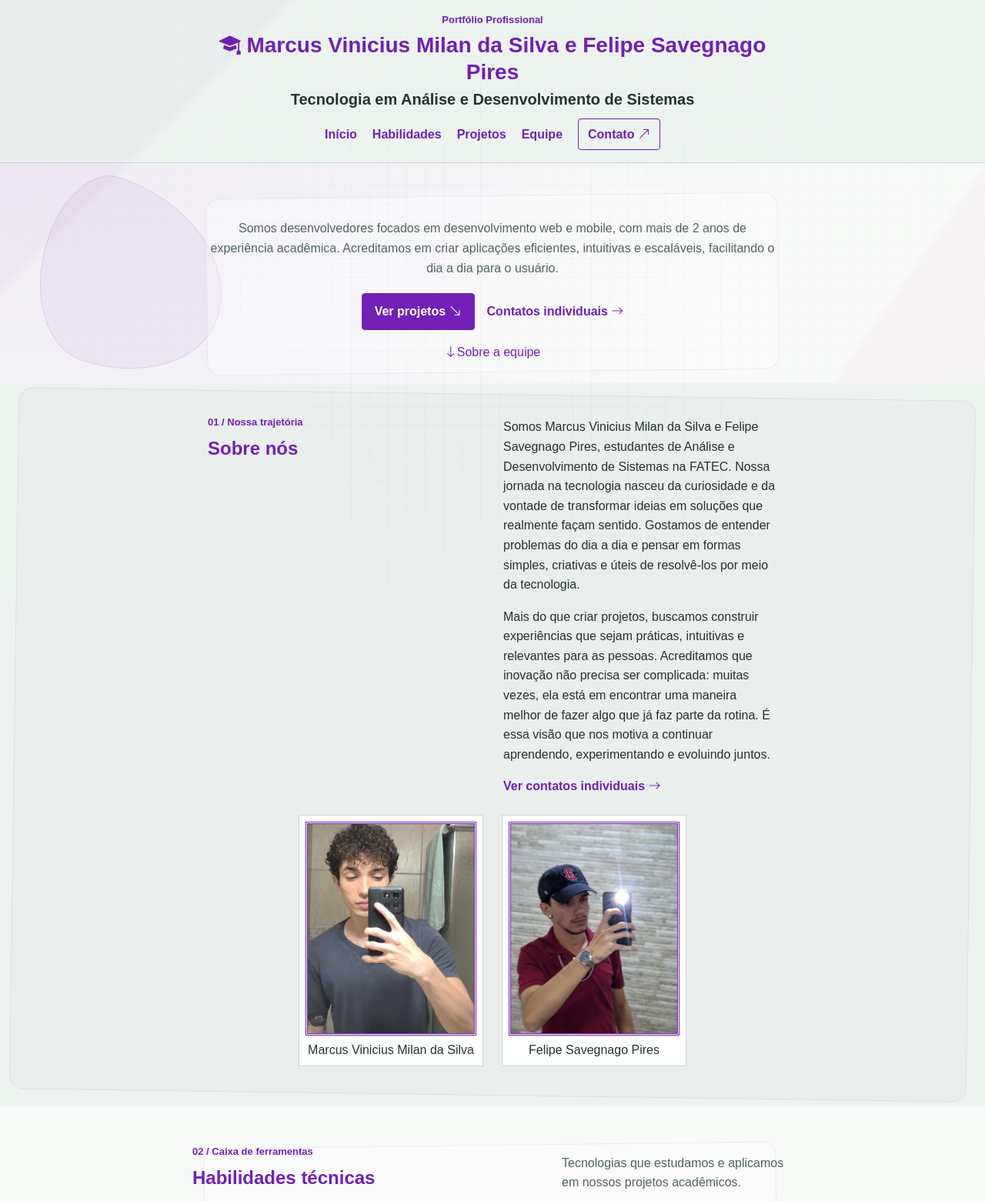
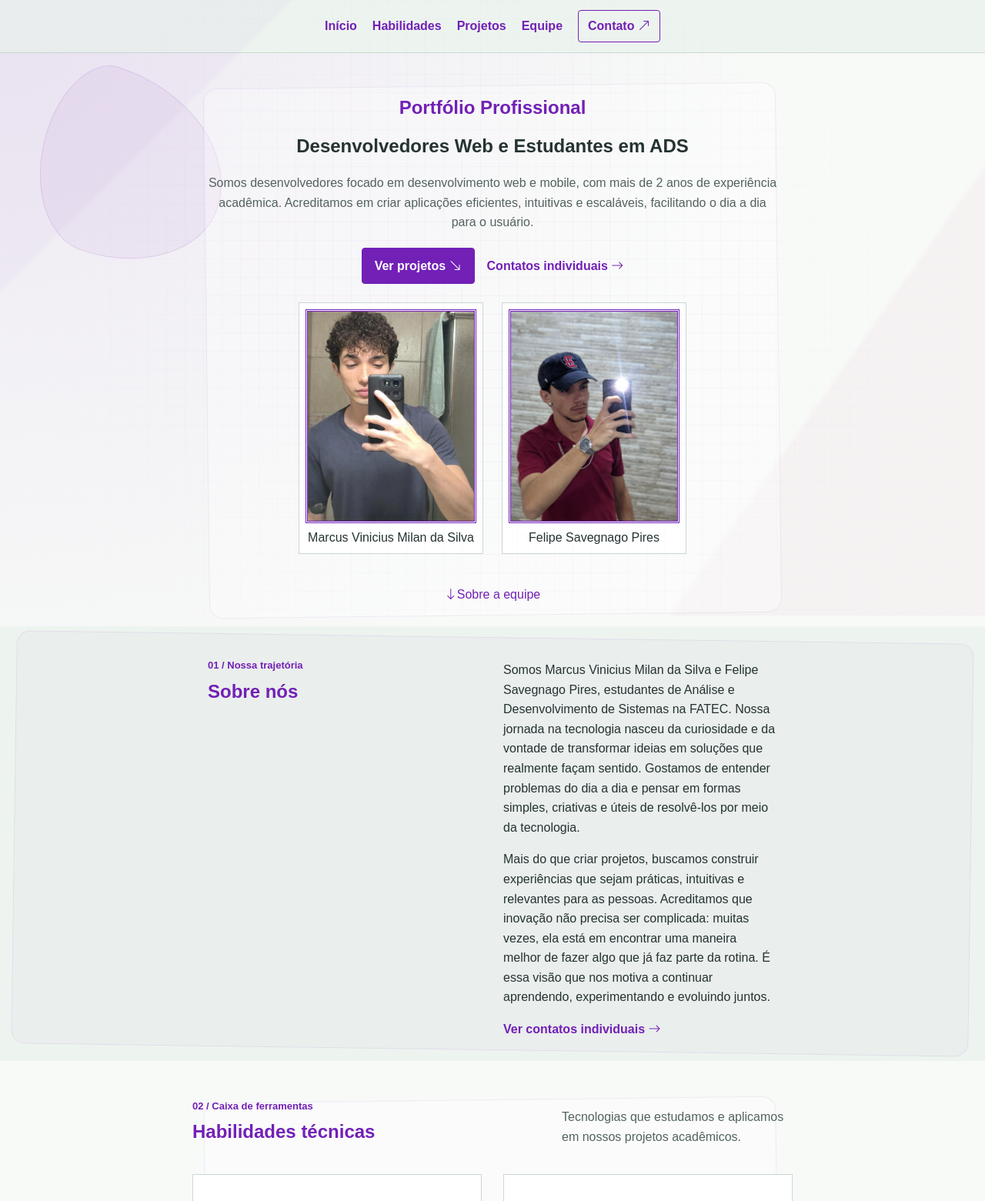
Before and after one commit to marcus0milan/portfolio_silva_pires, a plain HTML site: page index.html in a window 1280 px wide. Shown: the top 1561 px of the page at 77% size. Drawn offline with nearby package versions, Linux system fonts and the light colour scheme.

Commit message:
refactor: update header layout and enhance hero section content for improved clarity and presentation

```diff
--- a/index.html
+++ b/index.html
@@ -10,12 +10,7 @@
 </head>
 <body id="top">
 	<header class="site-header">
-		<div class="header-inner header-stack">
-			<div class="header-title">
-				<p class="eyebrow">Portfólio Profissional</p>
-				<h1 class="page-title" id="titulo-principal"><i class="bi bi-mortarboard-fill" aria-hidden="true"></i> Marcus Vinicius Milan da Silva e Felipe Savegnago Pires</h1>
-				<h2>Tecnologia em Análise e Desenvolvimento de Sistemas</h2>
-			</div>
+		<div class="header-inner">
 			<nav class="main-nav" aria-label="Navegação principal">
 				<a href="index.html" aria-current="page">Início</a>
 				<a href="#secao-habilidades">Habilidades</a>
@@ -27,13 +22,25 @@
 	</header>
 
 	<main>
-		<section class="hero content-width" aria-label="Apresentação">
+		<section class="hero content-width" aria-labelledby="titulo-principal">
 			<div class="hero-copy">
-				<p class="hero-description"> Somos desenvolvedores focados em desenvolvimento web e mobile, com mais de 2 anos de experiência acadêmica. Acreditamos em criar aplicações eficientes, intuitivas e escaláveis, facilitando o dia a dia para o usuário.</p>
+				<h1 class="page-title" id="titulo-principal">Portfólio Profissional</h1>
+				<h2>Desenvolvedores Web e Estudantes em ADS</h2>
+				<p class="hero-description"> Somos desenvolvedores focado em desenvolvimento web e mobile, com mais de 2 anos de experiência acadêmica. Acreditamos em criar aplicações eficientes, intuitivas e escaláveis, facilitando o dia a dia para o usuário.</p>
 				<div class="hero-actions">
 					<a class="button button-primary" href="#secao-projetos">Ver projetos <i class="bi bi-arrow-down-right" aria-hidden="true"></i></a>
 					<a class="text-link" href="#secao-equipe">Contatos individuais <i class="bi bi-arrow-right" aria-hidden="true"></i></a>
 				</div>
+			</div>
+			<div class="student-photos" aria-label="Integrantes do portfólio">
+				<figure class="student-profile">
+					<img src="image/foto-silva.jpg" alt="Foto de Marcus Vinicius Milan da Silva">
+					<figcaption>Marcus Vinicius Milan da Silva</figcaption>
+				</figure>
+				<figure class="student-profile">
+					<img src="image/foto-pires.jpg" alt="Foto de Felipe Pires Savegnago">
+					<figcaption>Felipe Savegnago Pires</figcaption>
+				</figure>
 			</div>
 			<a class="scroll-cue" href="#secao-sobre"><i class="bi bi-arrow-down" aria-hidden="true"></i><span>Sobre a equipe</span></a>
 		</section>
@@ -50,16 +57,6 @@
 					<a class="text-link" href="#secao-equipe">Ver contatos individuais <i class="bi bi-arrow-right" aria-hidden="true"></i></a>
 				</div>
 			</div>
-			<div class="student-photos" aria-label="Integrantes do portfólio">
-				<figure class="student-profile">
-					<img src="image/foto-silva.jpg" alt="Foto de Marcus Vinicius Milan da Silva">
-					<figcaption>Marcus Vinicius Milan da Silva</figcaption>
-				</figure>
-				<figure class="student-profile">
-					<img src="image/foto-pires.jpg" alt="Foto de Felipe Savegnago Pires">
-					<figcaption>Felipe Savegnago Pires</figcaption>
-				</figure>
-			</div>
 		</section>
 
 		<section class="content-width skills-section" id="secao-habilidades" aria-labelledby="titulo-habilidades">
@@ -73,7 +70,7 @@
 			<div class="skills-grid">
 				<article class="skill-panel">
 					<h3><i class="bi bi-terminal" aria-hidden="true"></i> Linguagens e tecnologias</h3>
-					<ul class="skill-list" type="square">
+					<ul class="skill-list">
 						<li>Linguagens: Python, JavaScript, VBA, C, C++ e PHP.</li>
 						<li>Desenvolvimento web: HTML e CSS.</li>
 						<li>Frameworks: React, Next.js e Flutter.</li>
@@ -139,13 +136,6 @@
 								<td><span class="project-status">Concluído</span></td>
 							</tr>
 						</tbody>
-						<tfoot>
-							<tr>
-								<th scope="row" colspan="2">Carga horária total</th>
-								<td>96 horas</td>
-								<td>3 concluídos e 1 em execução</td>
-							</tr>
-						</tfoot>
 					</table>
 				</div>
 			</div>
@@ -202,10 +192,6 @@
 		<div class="content-width footer-inner">
 			<p>Portfólio acadêmico Silva e Pires <span>© 2026</span></p>
 			<div class="footer-links">
-				<a class="social-icon" href="https://github.com/marcus0milan" target="_blank" rel="noopener noreferrer" aria-label="GitHub de Marcus Vinicius Milan da Silva" title="GitHub de Marcus Vinicius Milan da Silva"><i class="bi bi-github" aria-hidden="true"></i></a>
-				<a class="social-icon" href="https://br.linkedin.com/in/mvm2006" target="_blank" rel="noopener noreferrer" aria-label="LinkedIn de Marcus Vinicius Milan da Silva" title="LinkedIn de Marcus Vinicius Milan da Silva"><i class="bi bi-linkedin" aria-hidden="true"></i></a>
-				<a class="social-icon" href="https://github.com/svgfelps" target="_blank" rel="noopener noreferrer" aria-label="GitHub de Felipe Savegnago Pires" title="GitHub de Felipe Savegnago Pires"><i class="bi bi-github" aria-hidden="true"></i></a>
-				<a class="social-icon" href="https://br.linkedin.com/in/felipe-savegnago-27a887337" target="_blank" rel="noopener noreferrer" aria-label="LinkedIn de Felipe Savegnago Pires" title="LinkedIn de Felipe Savegnago Pires"><i class="bi bi-linkedin" aria-hidden="true"></i></a>
 				<a class="back-to-top" href="#top">Voltar ao topo <i class="bi bi-arrow-up-right" aria-hidden="true"></i></a>
 			</div>
 		</div>
```
